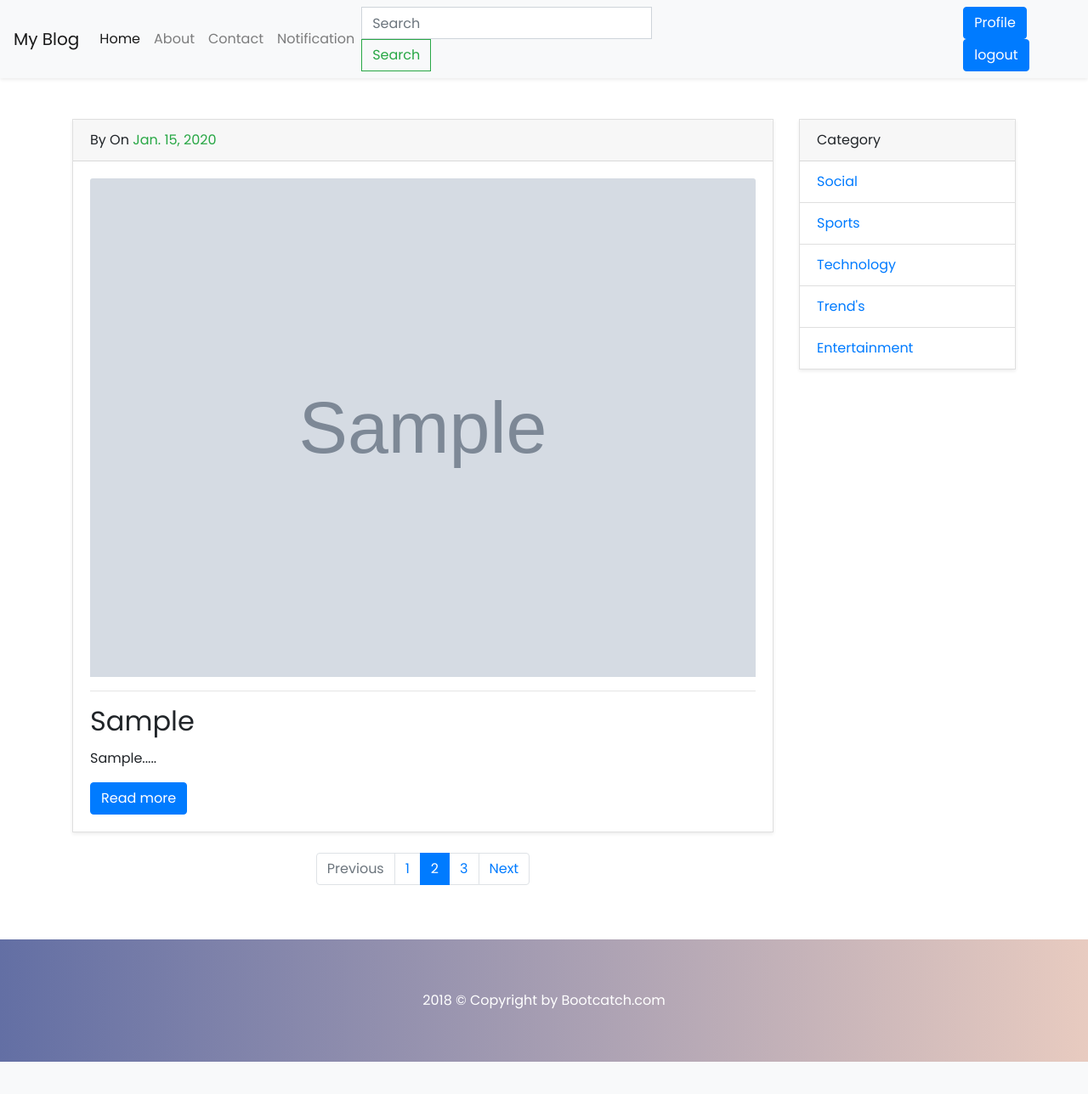
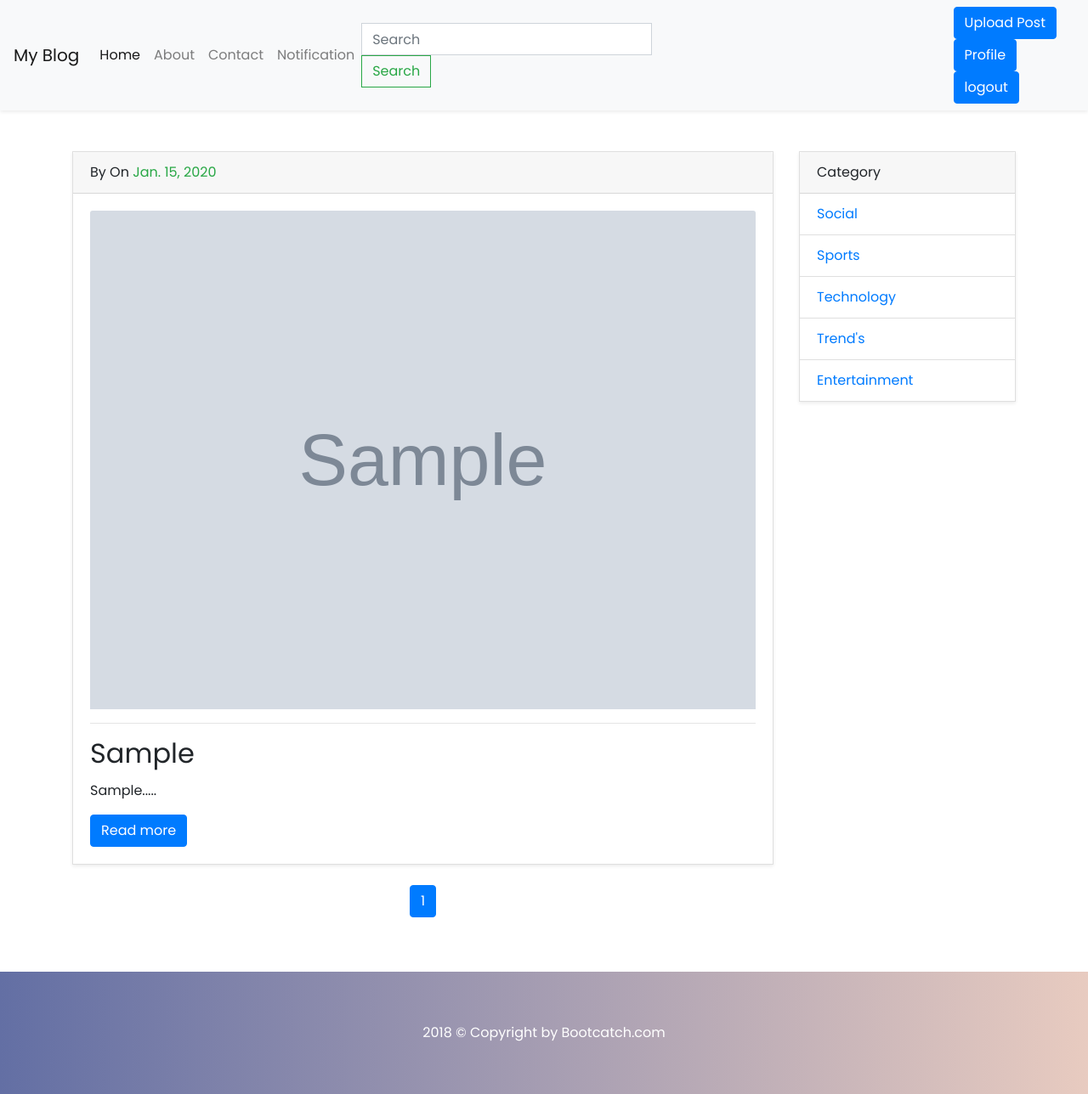
Before and after one commit to mirzaumair5530/MyBlogProject, a Django app: page / in a window 1280 px wide. Shown: the whole page at 85% size. Before the commit the page ends 1250 px from the top, so only its background shows below. Run offline with Django 3.2, Linux system fonts and the light colour scheme; a user stored in the database is signed in; tables that the repository leaves empty hold one stand-in row (values such as "Sample post"); grey boxes marked "Sample" are stand-in pictures; some libraries are stand-ins or nearby versions.

Commit message:
Pagination has been Done. project 90% done

```diff
--- a/MyBlog/BlogApp/search.py
+++ b/MyBlog/BlogApp/search.py
@@ -5,4 +5,4 @@ from .models import BlogPost
 class PostSearch(django_filters.FilterSet):
     class Meta:
         model = BlogPost
-        fields = ('postHeader', 'postData')
+        fields = ['postHeader',]
--- a/MyBlog/BlogApp/views.py
+++ b/MyBlog/BlogApp/views.py
@@ -8,27 +8,36 @@ from .search import PostSearch
 from .decorators import *
 from .customFilters import register
 from django.contrib.auth.models import Group
+from django.core.paginator import Paginator
+# from .pagination import Contactlist
 
 
-# @login_required(login_url='signin')
-@register.filter(name='show')
-def show(value, *args, **kwargs):
-    return value[:value]
 
 
 def index(request):
     search = PostSearch()
     posts = BlogPost.objects.all()
+    paginator = Paginator(object_list=posts, per_page=3)
     if request.method == "POST":
         search = PostSearch(request.POST, queryset=posts)
-        print(search)
         posts = search.qs
-        print(posts)
-        for i in posts:
-            print(i.postHeader)
+        if len(posts)==0:
+            alter="Result not found!"
+        else:
+            alter=None
+        context = {
+            'posts': posts,
+            "search": search,
+            "alter" : alter,
+        }
+        return render(request, 'homepage.html', context=context)
+
+
+    page_number= request.GET.get('page')
+    page_obj= paginator.get_page(page_number)
 
     context = {
-        'posts': posts,
+        'posts': page_obj,
         "search": search
     }
 
--- a/MyBlog/templates/homepage.html
+++ b/MyBlog/templates/homepage.html
@@ -31,31 +31,51 @@
                         </div>
                     </div>
                         {% endfor %}
-                    {% endif %}
 
-                {% endif %}
+
+
+
 
                     <div class="d-flex justify-content-center">
                         <nav aria-label="...">
                             <ul class="pagination">
-                                <li class="page-item disabled">
-                                    <span class="page-link">Previous</span>
+
+                                {% if posts.has_previous %}
+                                <li class="page-item ">
+                                <a class="page-link" href="?page={{ posts.previous_page_number }}">previous</a>
                                 </li>
-                                <li class="page-item"><a class="page-link" href="#">1</a></li>
+                                     <li class="page-item"><a class="page-link"  href="?page={{ posts.previous_page_number }}">{{ posts.previous_page_number }}</a></li>
+                                {% endif %}
+
+
+
+
+
+
+
                                 <li class="page-item active">
                                     <span class="page-link">
-                                        2
+                                        {{ posts.number }}
                                         <span class="sr-only">(current)</span>
                                     </span>
+                                    {% if posts.has_next %}
                                 </li>
-                                <li class="page-item"><a class="page-link" href="#">3</a></li>
+                                <li class="page-item"><a class="page-link" href="?page={{ posts.next_page_number }}">{{ posts.next_page_number }}</a></li>
+{#                            {% endfor %}#}
+
                                 <li class="page-item">
-                                    <a class="page-link" href="#">Next</a>
+                                    <a class="page-link" href="?page={{ posts.next_page_number }}">Next</a>
                                 </li>
+                            {% endif %}
                             </ul>
                         </nav>
                     </div>
+                        {% endif %}
+
+                {% endif %}
                 </div>
+
+
                 {% include 'categoryList.html' %}
 
             </div>
--- a/MyBlog/templates/navbar.html
+++ b/MyBlog/templates/navbar.html
@@ -28,6 +28,10 @@
                 </form>
                 {% if request.user.is_authenticated %}
                     <div>
+                    {% if request.user.is_superuser %}
+                    <a class="btn btn-primary" href="{% url 'uploadpost' %}" role="button">Upload Post</a>
+                        {% endif %}
+
                     <a class="btn btn-primary" href="{% url 'profile' %}" role="button">Profile</a>
                 <a class="btn btn-primary" href="{% url 'logout' %}" role="button">logout</a>
 
```
Also changed, not shown: MyBlog/BlogApp/pagination.py (added, +7 -0 lines).
